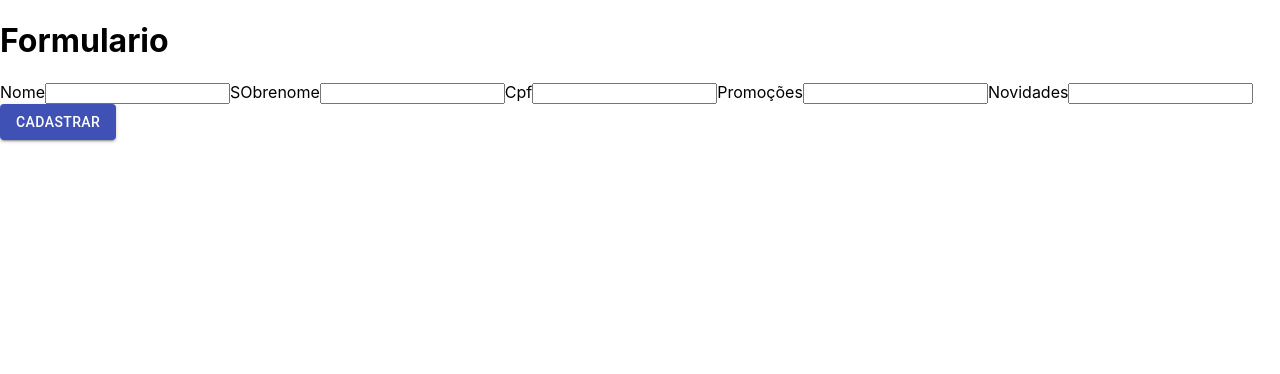
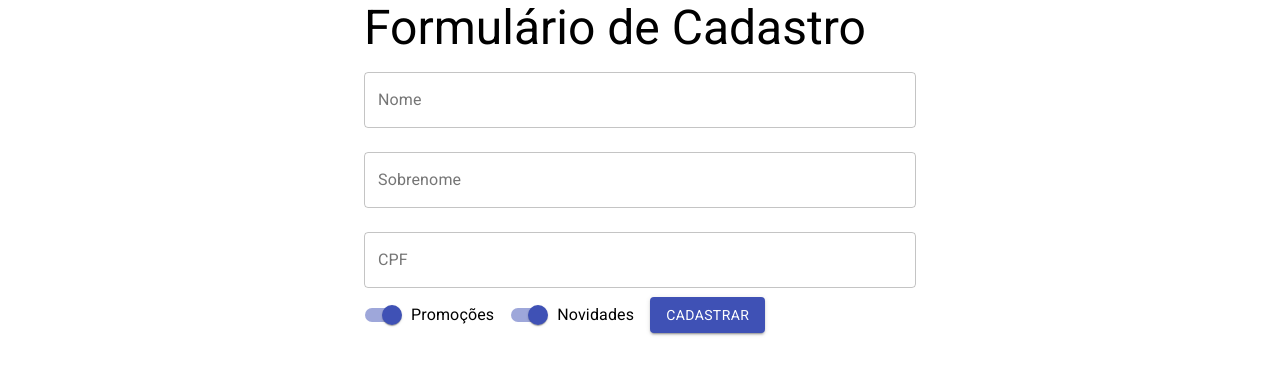
Before and after one commit to caiomcs04/react-form, a React (Create React App) app: page / in a window 1280 px wide. Shown: the top 374 px of the page. Built offline with nearby package versions, Linux system fonts and the light colour scheme; the HTML template or start-up script is replaced by a standard one.

Commit message:
form commit

```diff
--- a/package.json
+++ b/package.json
@@ -7,6 +7,7 @@
     "@testing-library/jest-dom": "^5.11.4",
     "@testing-library/react": "^11.1.0",
     "@testing-library/user-event": "^12.1.10",
+    "fontsource-roboto": "^4.0.0",
     "react": "^17.0.2",
     "react-dom": "^17.0.2",
     "react-scripts": "4.0.3",
--- a/src/App.js
+++ b/src/App.js
@@ -1,12 +1,16 @@
 import './App.css';
 import RegisterForm from './components/form/RegisterForm';
+import Container from "@material-ui/core/Container"
+import Typography from "@material-ui/core/Typography"
+import "fontsource-roboto"
 
 function App() {
   return (
-    <>
-    <h1>Formulario</h1>
-    <RegisterForm />
-    </>
+    <Container component="article"
+      maxWidth="sm">
+      <Typography variant="h3" component="h1">Formulário de Cadastro</Typography>
+      <RegisterForm />
+    </Container>
   );
 }
 
--- a/src/components/form/RegisterForm.jsx
+++ b/src/components/form/RegisterForm.jsx
@@ -1,25 +1,19 @@
 import React from 'react';
 import Button from '@material-ui/core/Button';
+import TextField from "@material-ui/core/TextField"
+import Switch from "@material-ui/core/Switch"
+import FormControlLabel from "@material-ui/core/FormControlLabel"
+
 
 function RegisterForm() {
   return (
     <form>
-      <label htmlFor="">Nome</label>
-      < input type="text" />
-
-      <label htmlFor="">SObrenome</label>
-      < input type="text" />
-
-      <label htmlFor="">Cpf</label>
-      < input type="text" />
-
-      <label htmlFor="">Promoções</label>
-      < input type="text" />
-
-      <label htmlFor="">Novidades</label>
-      < input type="text" />
+      <TextField margin="normal" variant="outlined" id="name" fullWidth label="Nome"></TextField>
+      <TextField margin="normal" variant="outlined" id="surname" fullWidth label="Sobrenome"></TextField>
+      <TextField margin="normal" variant="outlined" id="cpf" fullWidth label="CPF"></TextField>
+      <FormControlLabel label="Promoções" control={<Switch margin="normal" id="promotion" defaultChecked color="primary" name="Promoções"/>}/>
+      <FormControlLabel label="Novidades" control={<Switch margin="normal" id="news" defaultChecked color="primary" name="Novidades"/>}/>
       <Button variant="contained" color="primary">Cadastrar</Button>
-
     </form>
   )
 }
```
Also changed, not shown: 1 other file (tests, documents, lock files or other folders).
